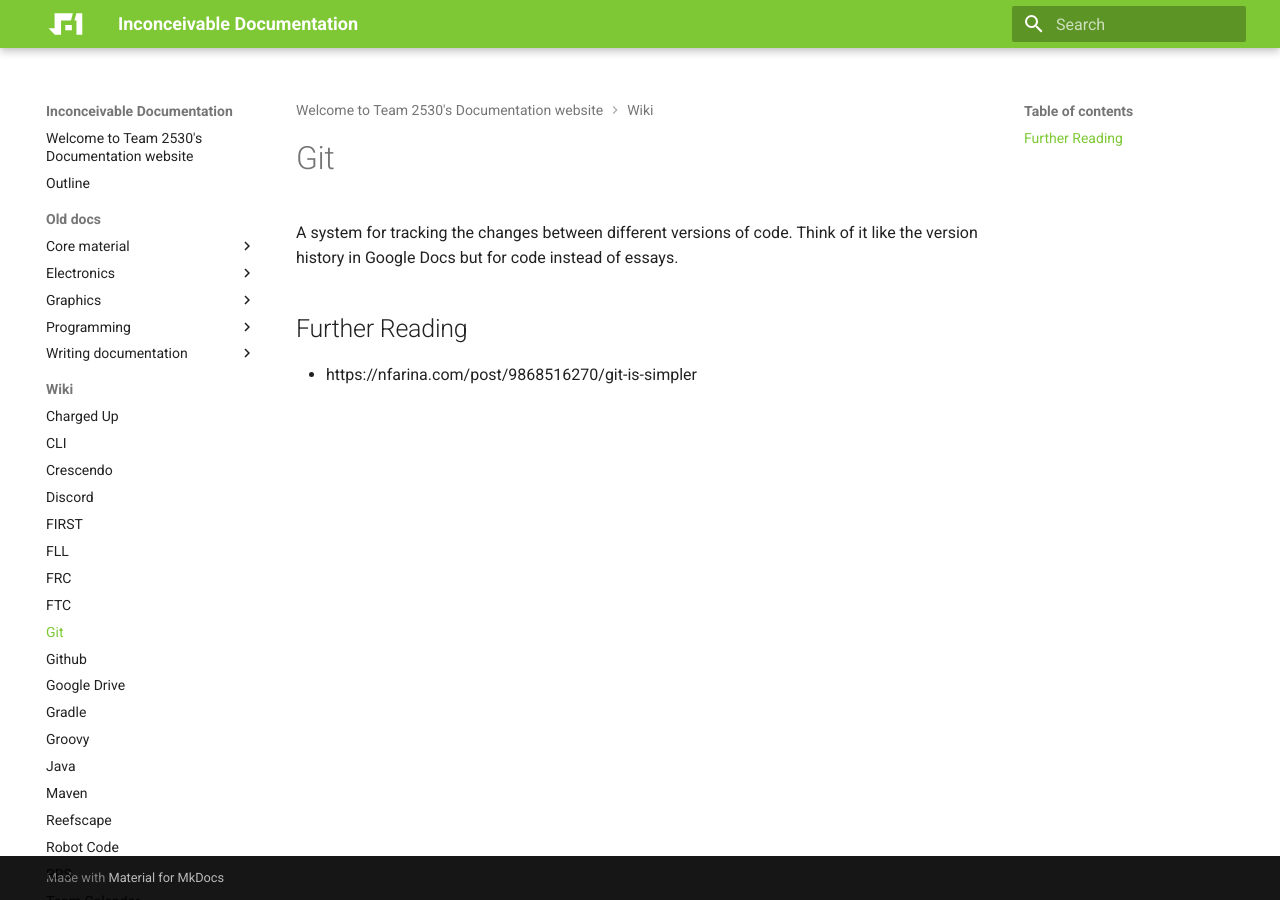
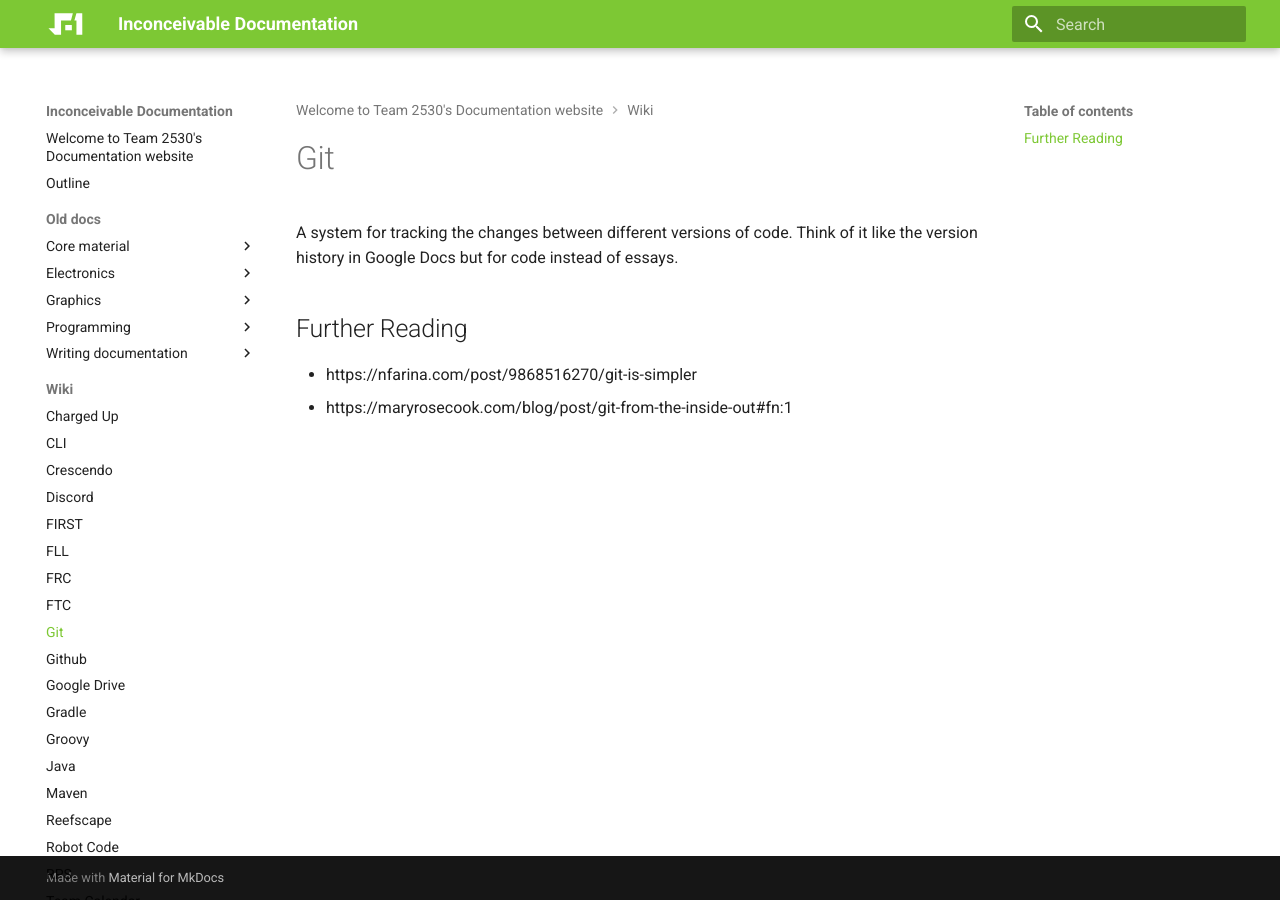
Before and after one commit to Team2530/Documentation, an MkDocs documentation site: the page built from docs/wiki/git.md, in a window 1280 px wide. Built offline with MkDocs 1.6.1 and Material for MkDocs 9.7.7, drawn with Linux system fonts in a browser that asks for light colours; some of the changed lines change nothing that is shown.

Commit message:
Add another item to git's "further reading" section

```diff
--- a/docs/wiki/git.md
+++ b/docs/wiki/git.md
@@ -5,3 +5,4 @@
 ## Further Reading
 
 - https://nfarina.com/post/9868516270/git-is-simpler
+- https://maryrosecook.com/blog/post/git-from-the-inside-out#fn:1
```
